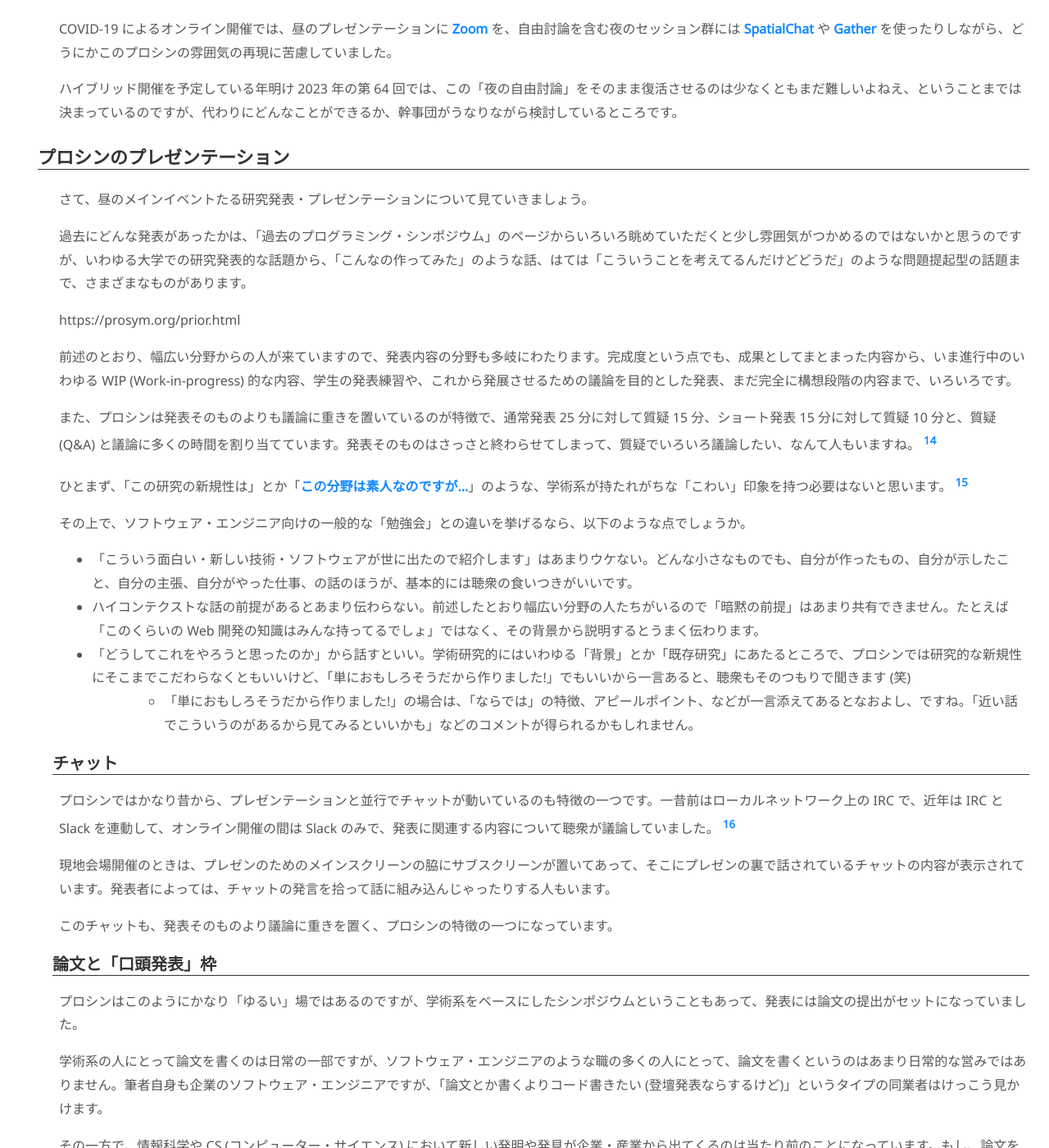
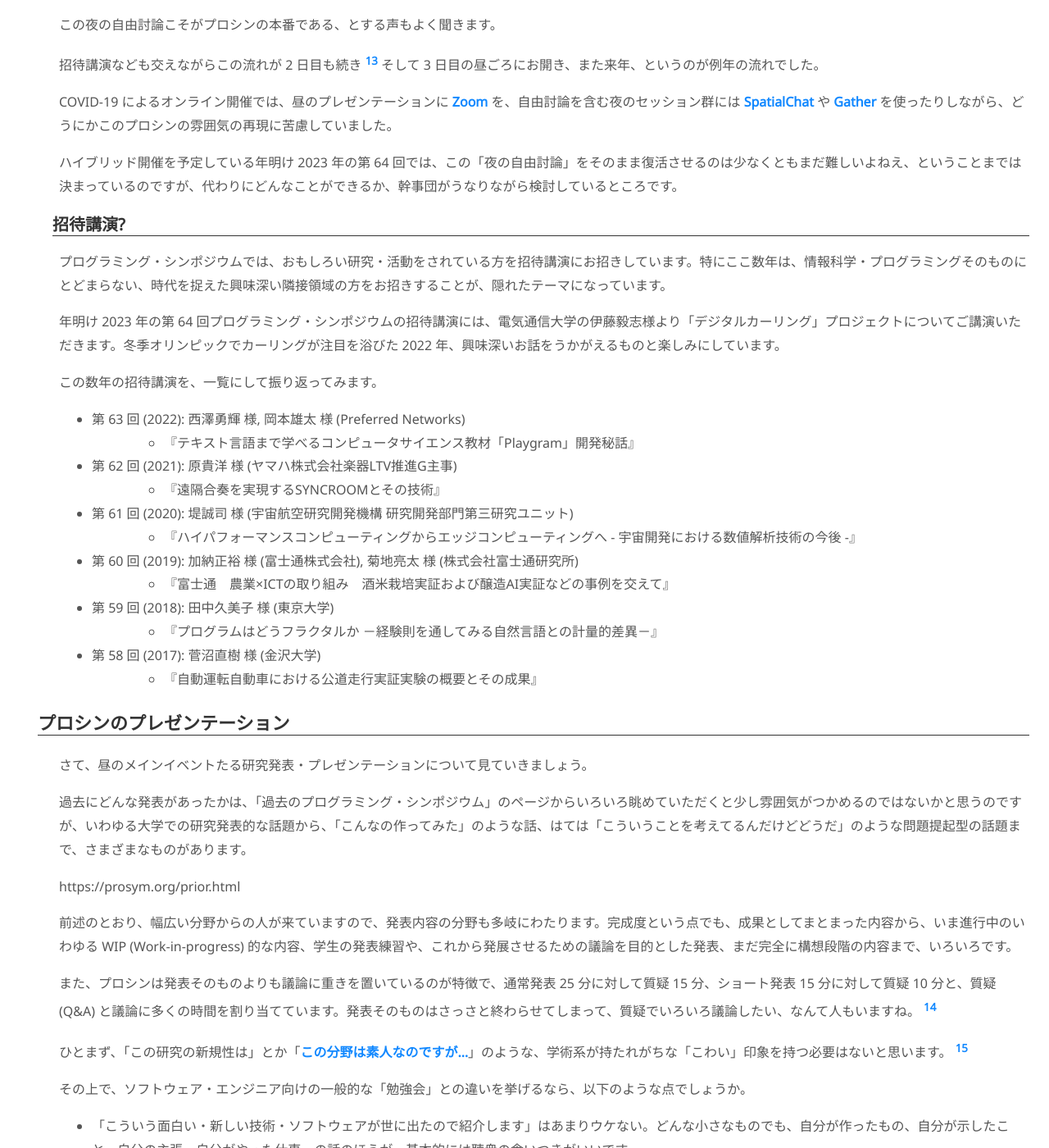
Before and after one commit to dmikurube/writings, a Jekyll site: the page built from articles/introduction-to-programming-symposium.md, in a window 1280 px wide and 1400 px high, scrolled down 3353 px. Shown: the whole window at 82% size. Built offline with Jekyll 4.4.1, drawn with Linux system fonts in a browser that asks for light colours; some of the changed text lies outside the part shown.

Commit message:
Programming Symposium: 64th and Invited Talk

```diff
--- a/articles/introduction-to-programming-symposium.md
+++ b/articles/introduction-to-programming-symposium.md
@@ -7,7 +7,13 @@
 published: true
 ---
 
-**(※ 第 64 回プログラミング・シンポジウム発表申し込みの締切が 2022 年 10 月 18 日 (火) まで延長になっています!)**
+:::message
+第 64 回プログラミング・シンポジウム、**参加**の募集が始まりました!
+
+締切が **2022 年 11 月 28 日 (月)** と、**例年より早め**になっていますのでご注意ください。
+
+@[card](https://prosym.org/64/cfa.html)
+:::
 
 「[プログラミング・シンポジウム](https://prosym.org/)」という催しがあります。「プロシン (prosym)」が通称です。
 
@@ -111,6 +117,28 @@
 COVID-19 によるオンライン開催では、昼のプレゼンテーションに [Zoom](https://zoom.us/) を、自由討論を含む夜のセッション群には [SpatialChat](https://www.spatial.chat/) や [Gather](https://www.gather.town/) を使ったりしながら、どうにかこのプロシンの雰囲気の再現に苦慮していました。
 
 ハイブリッド開催を予定している年明け 2023 年の第 64 回では、この「夜の自由討論」をそのまま復活させるのは少なくともまだ難しいよねえ、ということまでは決まっているのですが、代わりにどんなことができるか、幹事団がうなりながら検討しているところです。
+
+招待講演?
+----------
+
+プログラミング・シンポジウムでは、おもしろい研究・活動をされている方を招待講演にお招きしています。特にここ数年は、情報科学・プログラミングそのものにとどまらない、時代を捉えた興味深い隣接領域の方をお招きすることが、隠れたテーマになっています。
+
+年明け 2023 年の第 64 回プログラミング・シンポジウムの招待講演には、電気通信大学の伊藤毅志様より「デジタルカーリング」プロジェクトについてご講演いただきます。冬季オリンピックでカーリングが注目を浴びた 2022 年、興味深いお話をうかがえるものと楽しみにしています。
+
+この数年の招待講演を、一覧にして振り返ってみます。
+
+* 第 63 回 (2022): 西澤勇輝 様, 岡本雄太 様 (Preferred Networks)
+  * 『テキスト言語まで学べるコンピュータサイエンス教材「Playgram」開発秘話』
+* 第 62 回 (2021): 原貴洋 様 (ヤマハ株式会社楽器LTV推進G主事)
+  * 『遠隔合奏を実現するSYNCROOMとその技術』
+* 第 61 回 (2020): 堤誠司 様 (宇宙航空研究開発機構 研究開発部門第三研究ユニット)
+  * 『ハイパフォーマンスコンピューティングからエッジコンピューティングへ - 宇宙開発における数値解析技術の今後 -』
+* 第 60 回 (2019): 加納正裕 様 (富士通株式会社), 菊地亮太 様 (株式会社富士通研究所)
+  * 『富士通　農業×ICTの取り組み　酒米栽培実証および醸造AI実証などの事例を交えて』
+* 第 59 回 (2018): 田中久美子 様 (東京大学)
+  * 『プログラムはどうフラクタルか －経験則を通してみる自然言語との計量的差異－』
+* 第 58 回 (2017): 菅沼直樹 様 (金沢大学)
+  * 『自動運転自動車における公道走行実証実験の概要とその成果』
 
 プロシンのプレゼンテーション
 =============================
```
